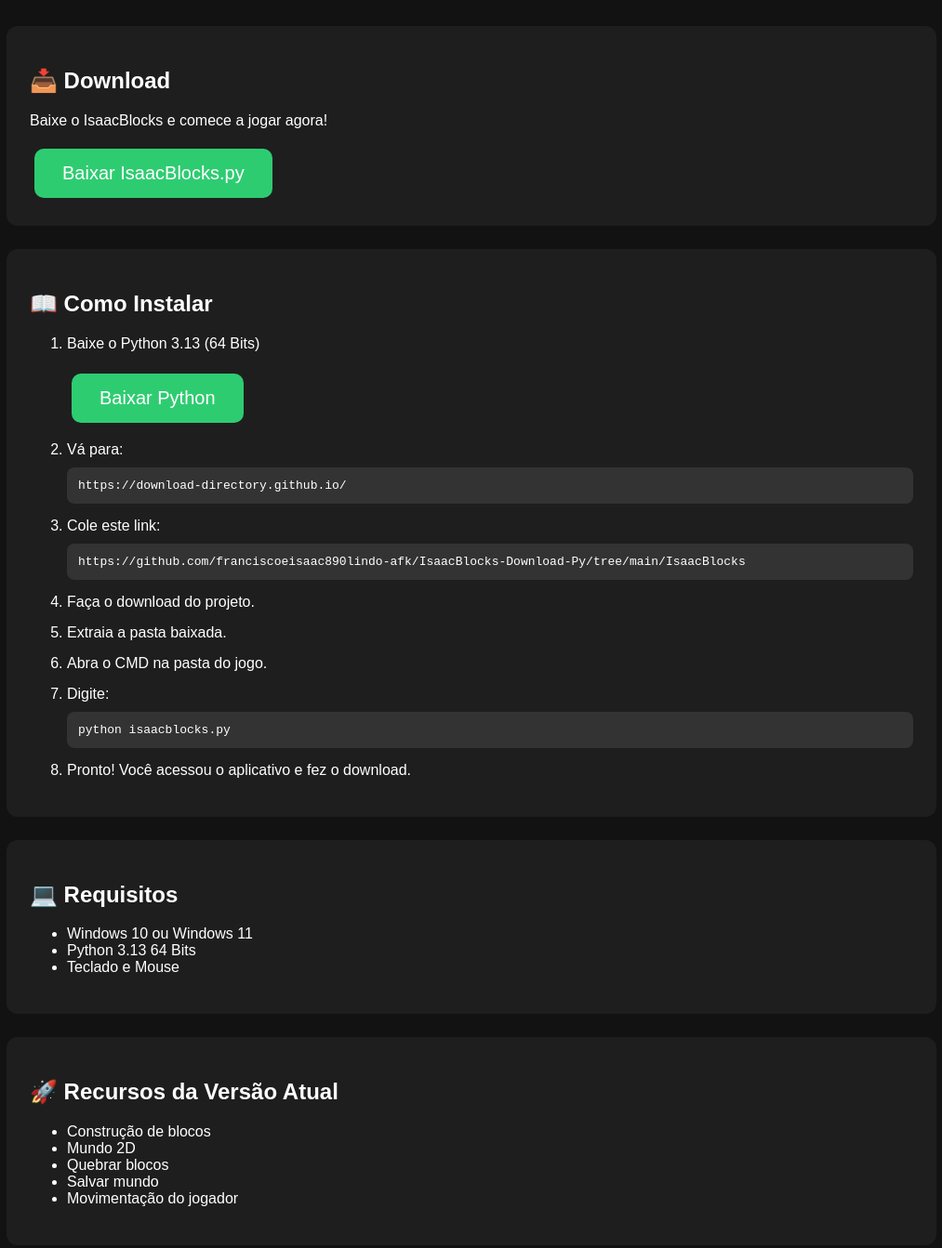
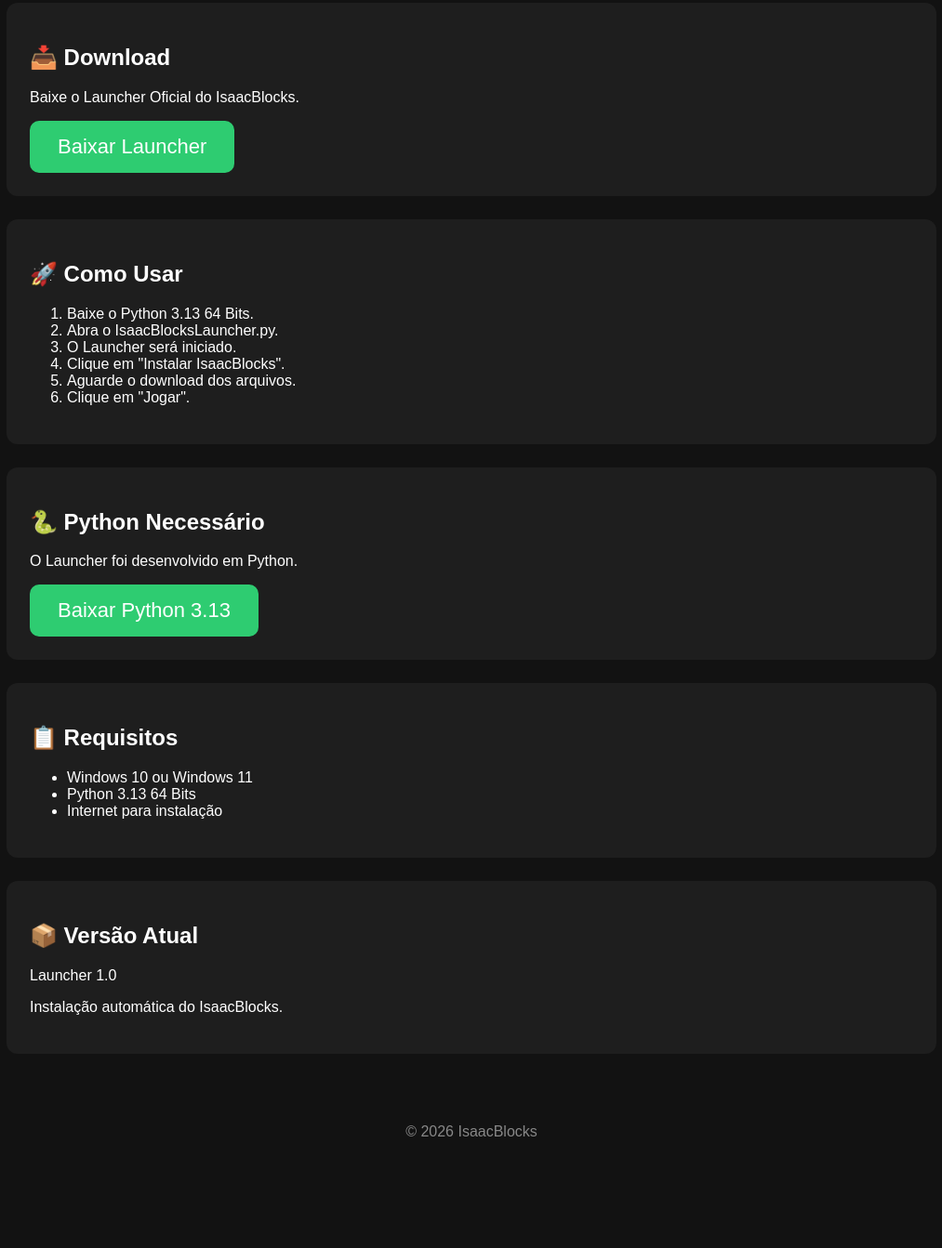
Before and after one commit to franciscoeisaac890lindo-afk/IsaacBlocks-Download, a plain HTML site: page index.html in a window 1280 px wide. Shown: the part 266-1609 px from the top of the page at 93% size, without its empty margins (133-1146 px from the left). After the commit the page ends 1513 px from the top, so only its background shows below. Drawn offline with Linux system fonts and the light colour scheme.

Commit message:
Update index.html

```diff
--- a/index.html
+++ b/index.html
@@ -3,7 +3,7 @@
 <head>
 <meta charset="UTF-8">
 <meta name="viewport" content="width=device-width, initial-scale=1.0">
-<title>IsaacBlocks - Download</title>
+<title>IsaacBlocks Launcher</title>
 
 <style>
 body{
@@ -14,18 +14,14 @@
 }
 
 header{
+    background:#2ecc71;
     text-align:center;
-    padding:60px 20px;
-    background:#2ecc71;
+    padding:60px;
 }
 
 h1{
     margin:0;
-    font-size:64px;
-}
-
-.subtitle{
-    font-size:22px;
+    font-size:60px;
 }
 
 .container{
@@ -41,18 +37,17 @@
     margin-bottom:25px;
 }
 
-.btn{
+.download-btn{
     display:inline-block;
-    padding:15px 30px;
     background:#2ecc71;
     color:white;
     text-decoration:none;
+    padding:15px 30px;
     border-radius:10px;
-    font-size:20px;
-    margin:5px;
+    font-size:22px;
 }
 
-.btn:hover{
+.download-btn:hover{
     background:#27ae60;
 }
 
@@ -65,14 +60,10 @@
     overflow:auto;
 }
 
-ol li{
-    margin-bottom:15px;
-}
-
 footer{
     text-align:center;
+    color:#888;
     padding:20px;
-    color:#888;
 }
 </style>
 
@@ -80,8 +71,8 @@
 <body>
 
 <header>
-    <h1>IsaacBlocks</h1>
-    <p class="subtitle">Um Minecraft feito em 2D usando Python</p>
+    <h1>IsaacBlocks Launcher</h1>
+    <p>Launcher oficial do IsaacBlocks</p>
 </header>
 
 <div class="container">
@@ -89,90 +80,62 @@
 <div class="card">
     <h2>📥 Download</h2>
 
-    <p>Baixe o IsaacBlocks e comece a jogar agora!</p>
+    <p>Baixe o Launcher Oficial do IsaacBlocks.</p>
 
-    <a href="IsaacBlocks.py" class="btn">
-        Baixar IsaacBlocks.py
+    <a href="downloads/IsaacBlocksLauncher.py" class="download-btn">
+        Baixar Launcher
     </a>
 </div>
 
 <div class="card">
-    <h2>📖 Como Instalar</h2>
+    <h2>🚀 Como Usar</h2>
 
     <ol>
-        <li>
-            Baixe o Python 3.13 (64 Bits)
-            <br><br>
-            <a href="https://www.python.org/downloads/" class="btn">
-                Baixar Python
-            </a>
-        </li>
-
-        <li>
-            Vá para:
-            <code>
-https://download-directory.github.io/
-            </code>
-        </li>
-
-        <li>
-            Cole este link:
-            <code>
-https://github.com/franciscoeisaac890lindo-afk/IsaacBlocks-Download-Py/tree/main/IsaacBlocks
-            </code>
-        </li>
-
-        <li>
-            Faça o download do projeto.
-        </li>
-
-        <li>
-            Extraia a pasta baixada.
-        </li>
-
-        <li>
-            Abra o CMD na pasta do jogo.
-        </li>
-
-        <li>
-            Digite:
-            <code>
-python isaacblocks.py
-            </code>
-        </li>
-
-        <li>
-            Pronto! Você acessou o aplicativo e fez o download.
-        </li>
+        <li>Baixe o Python 3.13 64 Bits.</li>
+        <li>Abra o IsaacBlocksLauncher.py.</li>
+        <li>O Launcher será iniciado.</li>
+        <li>Clique em "Instalar IsaacBlocks".</li>
+        <li>Aguarde o download dos arquivos.</li>
+        <li>Clique em "Jogar".</li>
     </ol>
 </div>
 
 <div class="card">
-    <h2>💻 Requisitos</h2>
+    <h2>🐍 Python Necessário</h2>
+
+    <p>
+        O Launcher foi desenvolvido em Python.
+    </p>
+
+    <a href="https://www.python.org/downloads/" class="download-btn">
+        Baixar Python 3.13
+    </a>
+</div>
+
+<div class="card">
+    <h2>📋 Requisitos</h2>
 
     <ul>
         <li>Windows 10 ou Windows 11</li>
         <li>Python 3.13 64 Bits</li>
-        <li>Teclado e Mouse</li>
+        <li>Internet para instalação</li>
     </ul>
 </div>
 
 <div class="card">
-    <h2>🚀 Recursos da Versão Atual</h2>
+    <h2>📦 Versão Atual</h2>
 
-    <ul>
-        <li>Construção de blocos</li>
-        <li>Mundo 2D</li>
-        <li>Quebrar blocos</li>
-        <li>Salvar mundo</li>
-        <li>Movimentação do jogador</li>
-    </ul>
+    <p>Launcher 1.0</p>
+
+    <p>
+        Instalação automática do IsaacBlocks.
+    </p>
 </div>
 
 </div>
 
 <footer>
-    © 2026 IsaacBlocks
+© 2026 IsaacBlocks
 </footer>
 
 </body>
```
